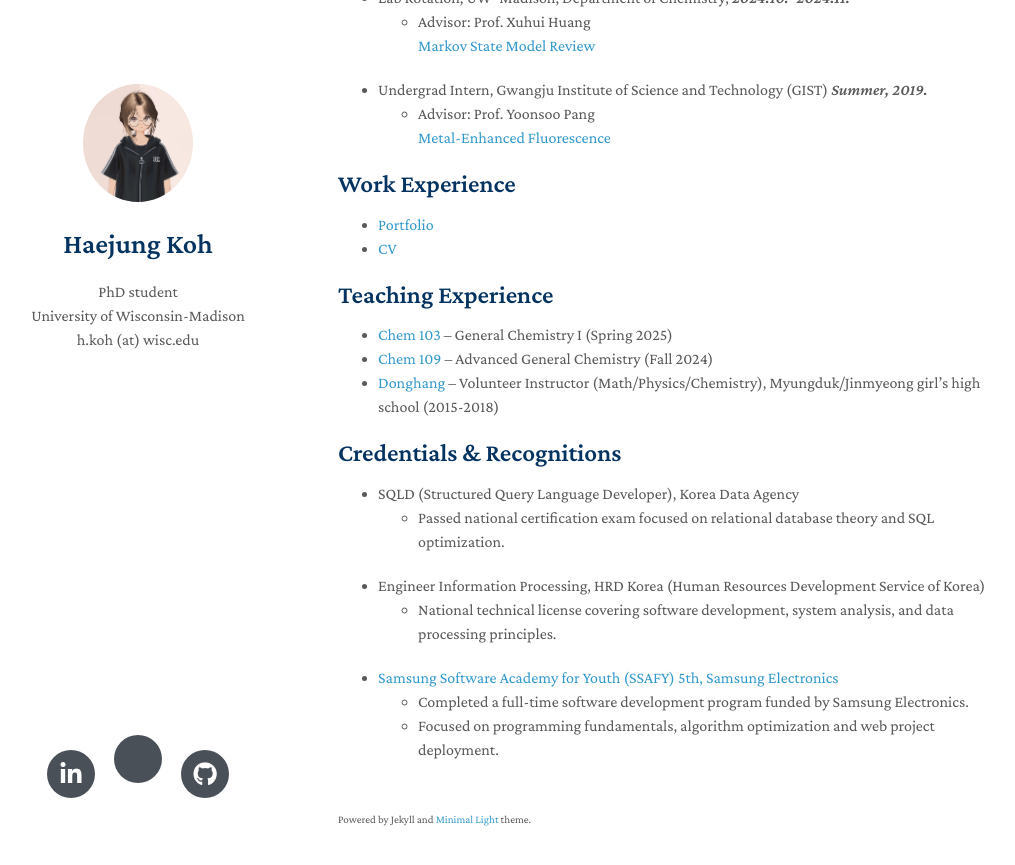
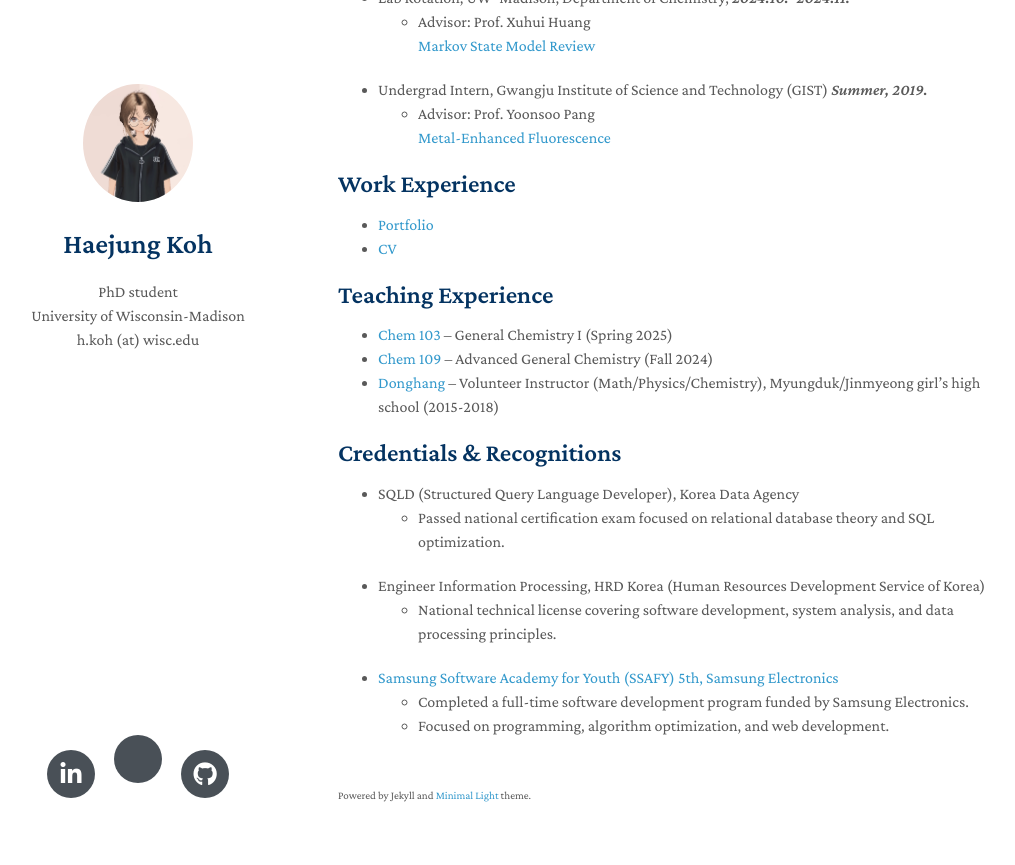
Before and after one commit to MaximHelio/MaximHelio.github.io, a Jekyll site: the page built from index.md, in a window 1280 px wide and 900 px high, scrolled down 1184 px. Shown: the top 865 px of the window, without its empty margins (132-1147 px from the left). Built offline with Jekyll 4.4.1, drawn with Linux system fonts in a browser that asks for light colours; nearby versions of some CDN libraries; a style sheet for code colours, icons or effects is not loaded; our own code applies the rules of GitHub Pages for plain Markdown files.

Commit message:
Add first commit

```diff
--- a/index.md
+++ b/index.md
@@ -55,4 +55,4 @@ In my free time, I enjoy:
   * National technical license covering software development, system analysis, and data processing principles.
 * [Samsung Software Academy for Youth (SSAFY) 5th, Samsung Electronics](https://csr.samsung.com/en/program/samsung-sw-academy-for-youth)
   * Completed a full-time software development program funded by Samsung Electronics.
-  * Focused on programming fundamentals, algorithm optimization and web project deployment.
+  * Focused on programming, algorithm optimization, and web development.
```
